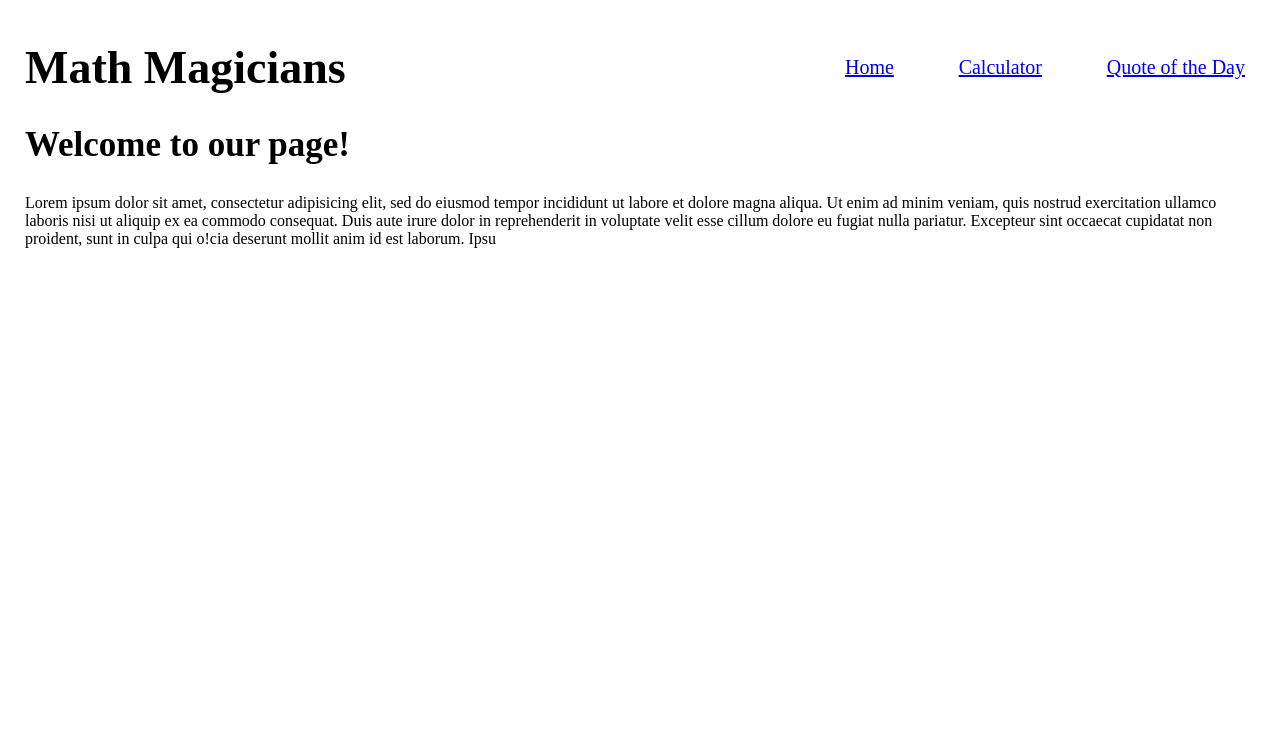
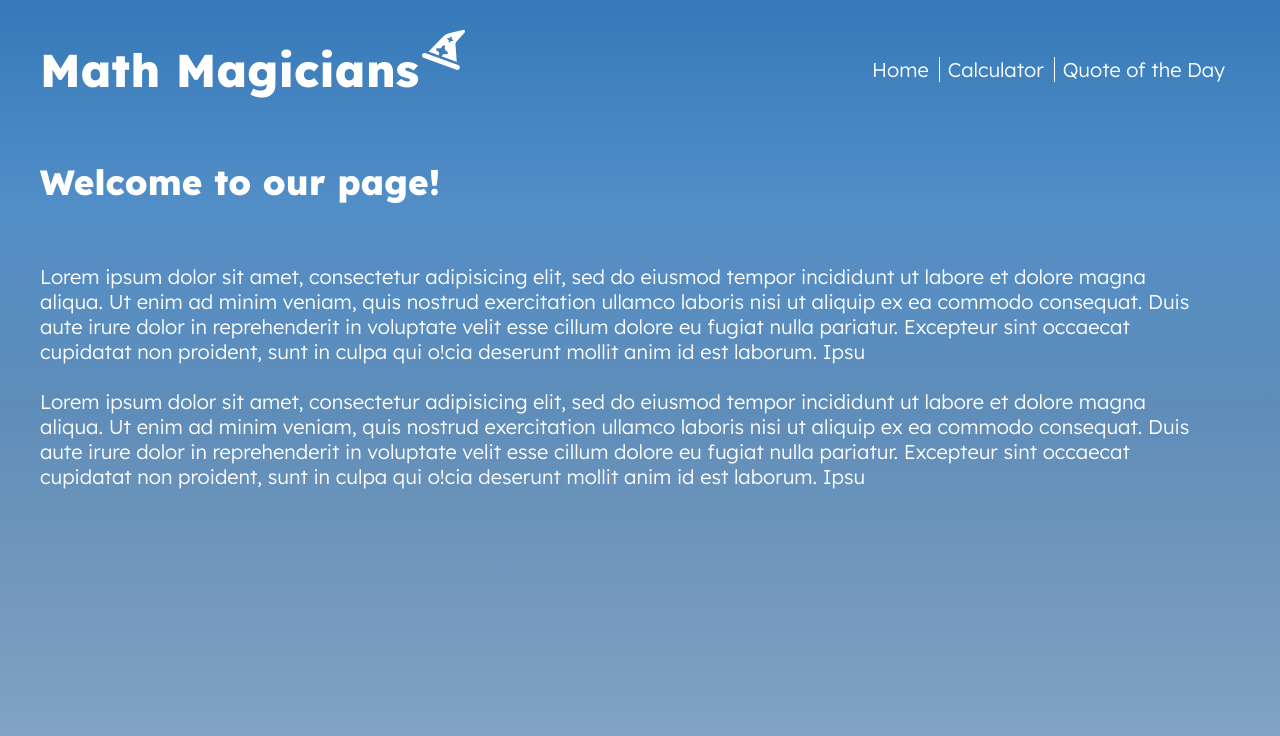
Before and after one commit to Milypm/calculator-app, a React (Create React App) app: page / in a window 1280 px wide. Shown: the top 736 px of the page. Built offline with nearby package versions, Linux system fonts and the light colour scheme.

Commit message:
Style all the views

```diff
--- a/public/index.html
+++ b/public/index.html
@@ -11,6 +11,7 @@
     />
     <link rel="apple-touch-icon" href="%PUBLIC_URL%/logo192.png" />
     <link rel="manifest" href="%PUBLIC_URL%/manifest.json" />
+    <script src="https://kit.fontawesome.com/4c536a6bd5.js" crossorigin="anonymous"></script>
     <title>Calculator App</title>
   </head>
   <body>
--- a/src/components/Calculator.js
+++ b/src/components/Calculator.js
@@ -4,7 +4,7 @@ import App from './App';
 import '../style/style.css';
 
 const Calculator = () => (
-  <div className="first-div">
+  <div className="first-div calc-first-div">
     <Navbar />
     <div className="calc-div">
       <h2 className="calc-h2">Let&apos;s do some math!</h2>
--- a/src/components/Home.js
+++ b/src/components/Home.js
@@ -5,6 +5,7 @@ import '../style/style.css';
 const Home = () => (
   <div className="first-div">
     <Navbar />
+    <div className="home-div">
       <h2 className="home-h2">Welcome to our page!</h2>
       <p>
         Lorem ipsum dolor sit amet, consectetur adipisicing elit, sed do eiusmod
@@ -14,7 +15,16 @@ const Home = () => (
         reprehenderit in voluptate velit esse cillum dolore eu fugiat nulla pariatur.
         Excepteur sint occaecat cupidatat non proident, sunt in
         culpa qui o!cia deserunt mollit anim id est laborum. Ipsu
+        <br />
+        <br />
+        Lorem ipsum dolor sit amet, consectetur adipisicing elit, sed do eiusmod tempor
+        incididunt ut labore et dolore magna aliqua. Ut enim ad minim veniam, quis
+        nostrud exercitation ullamco laboris nisi ut aliquip ex ea commodo consequat.
+        Duis aute irure dolor in reprehenderit in voluptate velit esse cillum dolore eu
+        fugiat nulla pariatur. Excepteur sint occaecat cupidatat non proident, sunt in
+        culpa qui o!cia deserunt mollit anim id est laborum. Ipsu
       </p>
+    </div>
   </div>
 );
 
--- a/src/components/Navbar.js
+++ b/src/components/Navbar.js
@@ -4,10 +4,13 @@ import '../style/style.css';
 
 const Navbar = () => (
   <div className="header-navbar">
-    <h1>Math Magicians</h1>
+    <div className="header-icon">
+      <h1>Math Magicians</h1>
+      <i className="fas fa-hat-wizard" />
+    </div>
     <ul className="nav-ul">
-      <li><Link to="/">Home</Link></li>
-      <li><Link to="/calculator">Calculator</Link></li>
+      <li className="li-separator"><Link to="/">Home</Link></li>
+      <li className="li-separator"><Link to="/calculator">Calculator</Link></li>
       <li><Link to="/quote-of-the-day">Quote of the Day</Link></li>
     </ul>
   </div>
--- a/src/components/Quote.js
+++ b/src/components/Quote.js
@@ -6,8 +6,7 @@ const Quote = () => (
   <div className="first-div">
     <Navbar />
     <h2 className="quote-h2">
-      Mathematics is not about numbers, equations, computations,
-      or algorithms: it is about understanding. –William Paul Thurston
+      &quot;But in my opinion, all things in nature occur mathematically.&quot;– Rene Descartes
     </h2>
   </div>
 );
--- a/src/style/style.css
+++ b/src/style/style.css
@@ -1,5 +1,19 @@
+@import url('https://fonts.googleapis.com/css2?family=Lexend:wght@300;800&display=swap');
+
 body {
   margin: 0;
+  font-family: 'Lexend', Verdana, Geneva, Tahoma, sans-serif;
+  background: linear-gradient(#3579b9, #528ec7, #5f8db9, #759abd, #89aac9);
+  color: #fff;
+}
+
+a {
+  color: #fff;
+  text-decoration: none;
+}
+
+a:hover {
+  text-decoration: underline;
 }
 
 #root {
@@ -10,6 +24,7 @@ body {
 
 .first-div {
   padding: 10px 25px;
+  height: 100vh;
 }
 
 .home-h2,
@@ -20,8 +35,11 @@ body {
 }
 
 .quote-h2 {
-  width: 90%;
-  margin: 100px auto;
+  width: 65%;
+  font-size: 35px;
+  font-weight: 500;
+  text-align: center;
+  margin: 150px auto;
 }
 
 .header-navbar {
@@ -31,17 +49,60 @@ body {
   font-size: 23px;
 }
 
+.header-icon {
+  width: 440px;
+  display: flex;
+  justify-content: space-between;
+  align-items: center;
+  margin-left: 15px;
+}
+
+.fa-hat-wizard {
+  font-size: 40px;
+  transform: rotate(20deg);
+  margin-bottom: 50px;
+  margin-right: 13px;
+}
+
 .nav-ul {
-  width: 400px;
+  width: 360px;
   display: flex;
   justify-content: space-between;
   list-style: none;
   font-size: 20px;
-  margin-right: 10px;
+  margin-right: 30px;
+}
+
+.nav-ul li {
+  margin-left: 7px;
+  padding-left: 0;
+}
+
+.li-separator {
+  padding-right: 10px;
+  border-right: 1px solid #fff;
+}
+
+.home-div {
+  margin-top: 30px;
+  margin-left: 15px;
+}
+
+.home-div p {
+  width: 95%;
+  margin-top: 60px;
+  font-size: 20px;
+  font-stretch: extra-expanded;
+}
+
+.calc-first-div {
+  height: auto;
+  border: 2px solid black;
 }
 
 .calc-div {
   margin-top: 30px;
+  margin-left: 25px;
   display: flex;
   justify-content: space-between;
 }
@@ -51,6 +112,8 @@ body {
   margin: auto;
   font-size: 35px;
   font-family: 'Segoe UI', Tahoma, Geneva, Verdana, sans-serif;
+  border: 7px solid #fff;
+  border-bottom: none;
 }
 
 .display-container {
@@ -76,6 +139,8 @@ body {
 
 .btnPanel-container {
   margin: 0;
+  border: 7px solid #fff;
+  border-top: none;
 }
 
 .btns-row {
```
Lines whose indentation alone changed are shown as unchanged.
